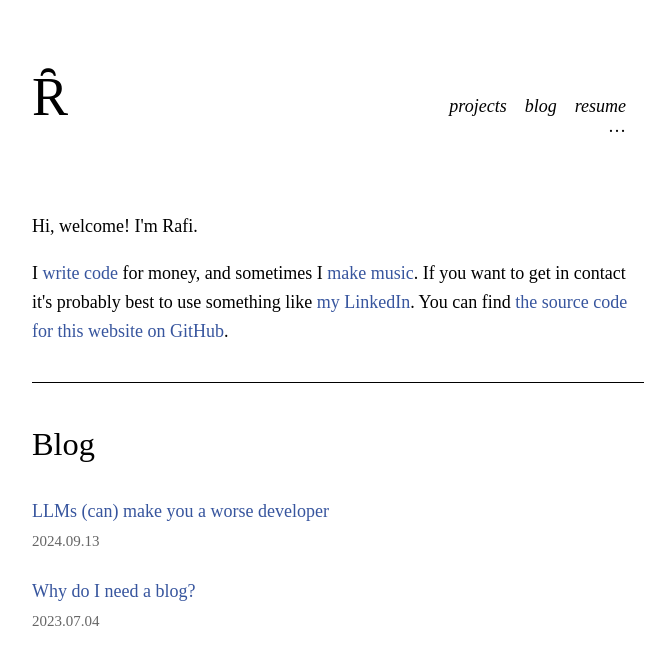
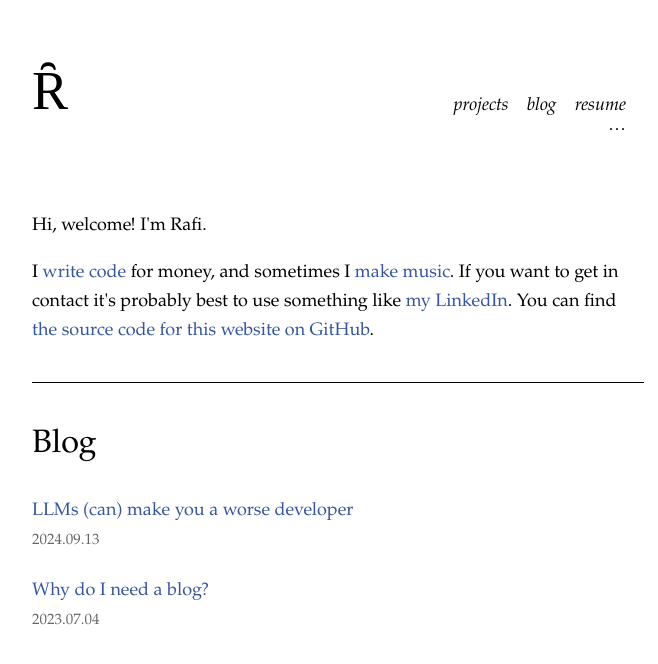
Before and after one commit to rgildiaz/blog, a Next.js app: page / in a window 1280 px wide. Shown: the top 664 px of the page, without its empty margins (302-960 px from the left). Built offline with nearby package versions, Linux system fonts and the light colour scheme.

Commit message:
fix: use Garamond instead of default "none" font

```diff
--- a/styles/globals.css
+++ b/styles/globals.css
@@ -2,7 +2,7 @@ html,
 body {
   padding: 0;
   margin: 0;
-  font-family: none;
+  font-family: "Garamond", serif;
   line-height: 1.6;
   font-size: 18px;
 }
```
